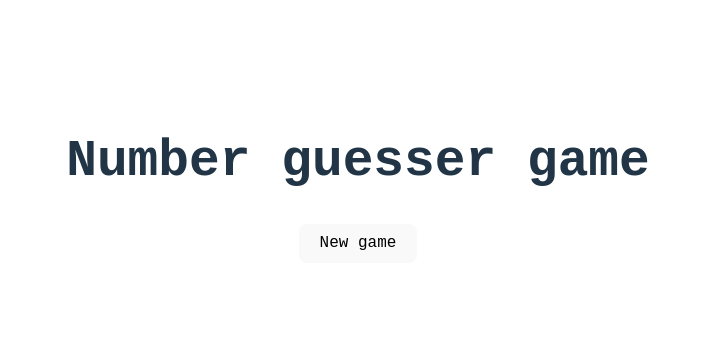
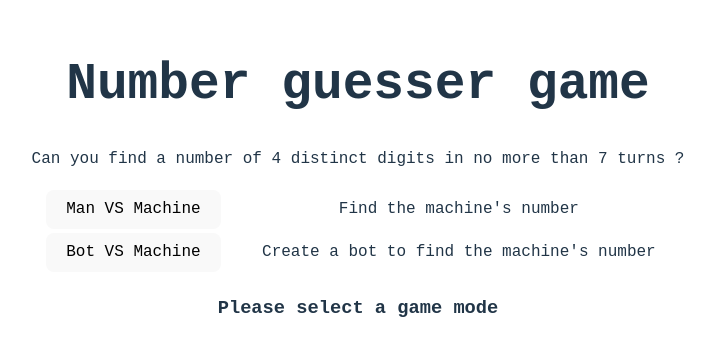
Before and after one commit to qnhant5010/number-guesser, a React (Vite) app: page / in a window 1280 px wide. Shown: the part 219-574 px from the top of the page, without its empty margins (282-996 px from the left). Built offline with nearby package versions, Linux system fonts and the light colour scheme.

Commit message:
Prepare for new game mode

```diff
--- a/src/App.tsx
+++ b/src/App.tsx
@@ -2,20 +2,49 @@ import { useMemo, useState } from 'react';
 import './App.css';
 import { shuffleInPlace } from './Utils';
 
+const TARGET_DIGITS_LIMIT = 4;
+const TARGET_TURN_LIMIT = 7;
+
 function App() {
-  const [target, setTarget] = useState<Digit[]>();
-  if (target) console.log("Secret!!! Target=%s", target.join(" "));
+  const [gameMode, setGameMode] = useState<"MAN_PC" | "BOT_PC">();
   return (
     <>
       <h1>Number guesser game</h1>
+      <p>Can you find a number of {TARGET_DIGITS_LIMIT} distinct digits in no more than {TARGET_TURN_LIMIT} turns ?</p>
       <div>
-        <button onClick={() => setTarget(generateTarget(4))}>New game</button>
+        <table style={{
+          width: "100%"
+        }}>
+          <tbody>
+            <tr>
+              <td>
+                <button onClick={() => setGameMode("MAN_PC")}>Man VS Machine</button>
+              </td>
+              <td>
+                Find the machine's number
+              </td>
+            </tr>
+            <tr>
+              <td>
+                <button onClick={() => setGameMode("BOT_PC")}>Bot VS Machine</button>
+              </td>
+              <td>
+                Create a bot to find the machine's number
+              </td>
+            </tr>
+          </tbody>
+        </table>
       </div>
       {
-        !!target &&
+        gameMode === "MAN_PC" &&
         <div className="card">
-          <GuessingGame target={target} key={target.join("")} />
+          <GameOfMan target={generateTarget(TARGET_DIGITS_LIMIT)} key="MAN_PC" />
         </div>
+        || gameMode === "BOT_PC" &&
+        <div className="card">
+          <GameOfBot key="BOT_PC" />
+        </div>
+        || <h3>Please select a game mode</h3>
       }
     </>
   )
@@ -51,7 +80,7 @@ type Turn = {
 
 type GameResult = "W" | "L";
 
-const GuessingGame = (props: {
+const GameOfMan = (props: {
   target: Digit[]
 }) => {
   const [turnHistory, setTurnHistory] = useState<Turn[]>([]);
@@ -179,3 +208,9 @@ const TurnHistoryDisplayer = (props: {
     </table>
   </div>;
 };
+
+const GameOfBot = () => {
+  return <div>
+    TODO
+  </div>
+}
```
